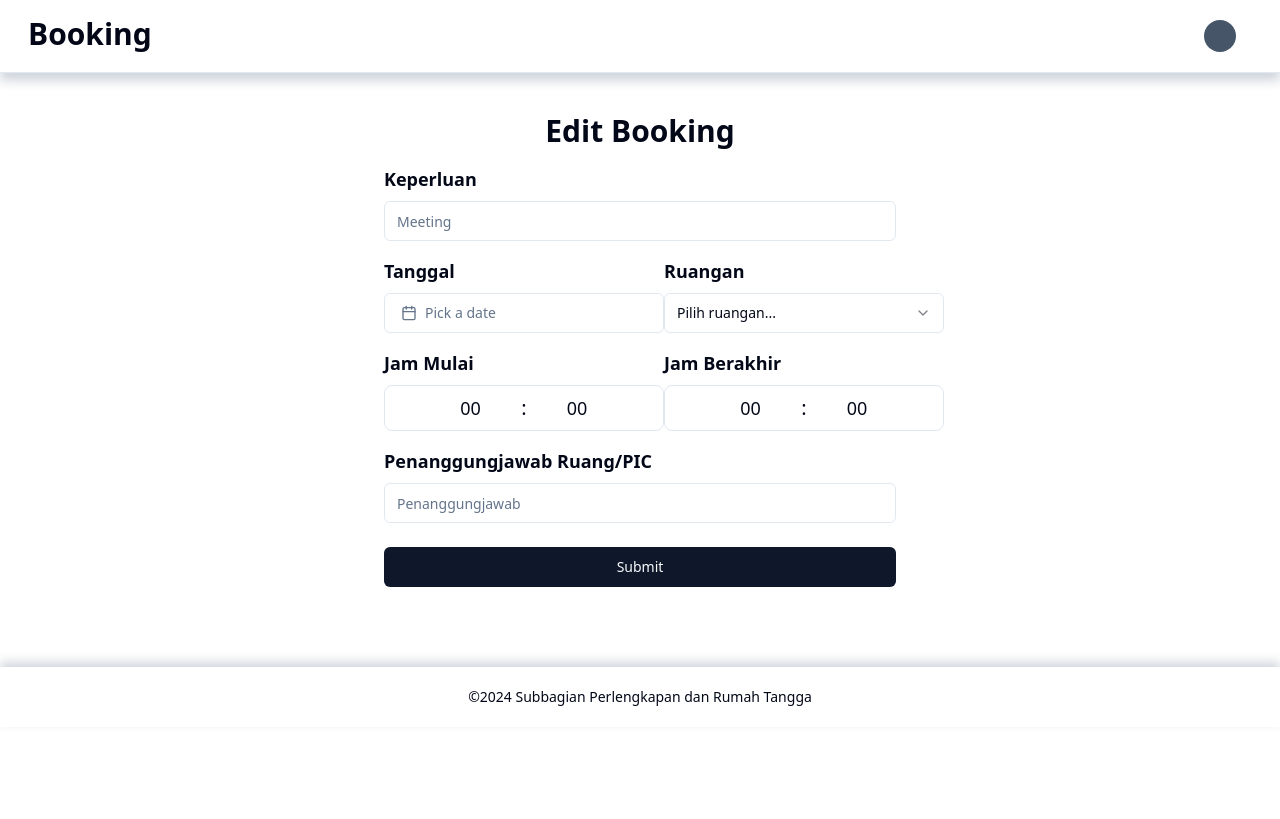
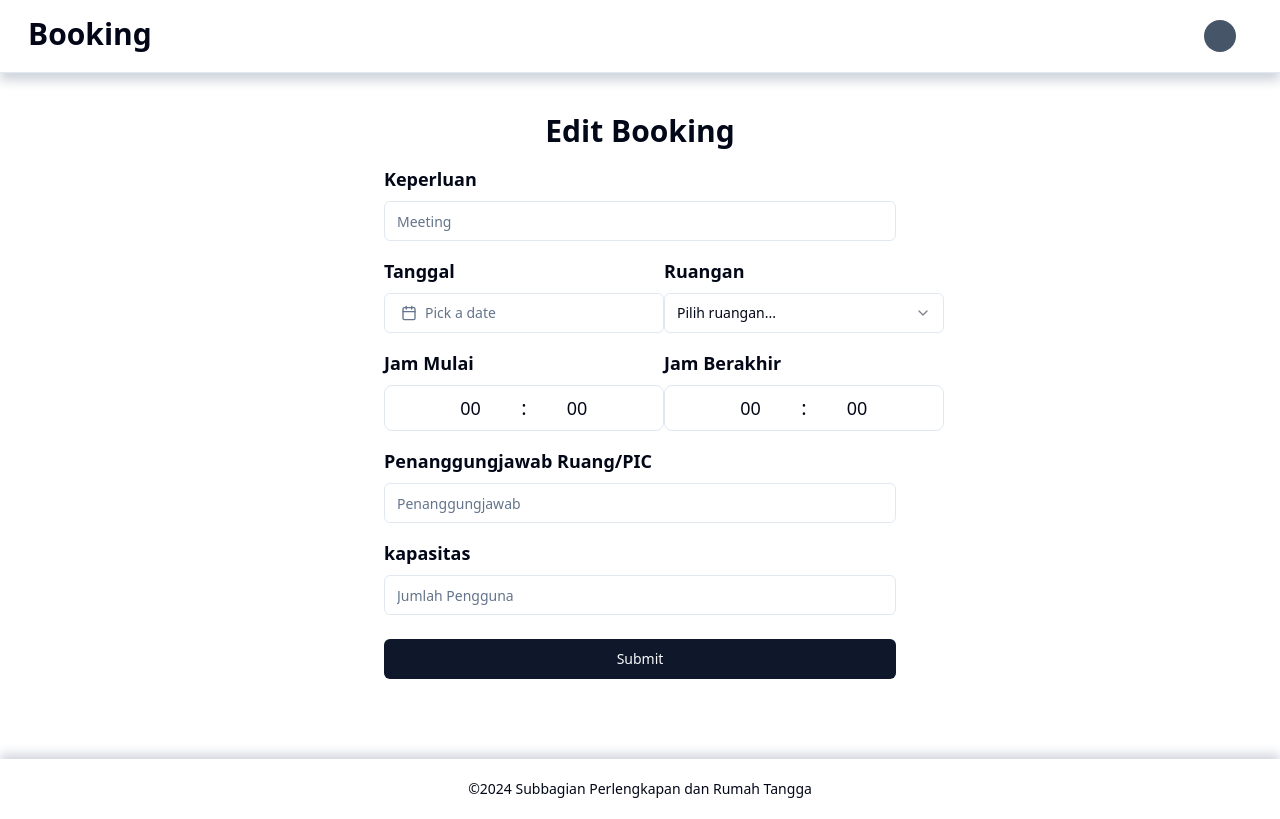
Before and after one commit to rizkitaufikanindhita/bookingruangrapatFE, a React (Vite) app: page /edit in a window 1280 px wide. Built offline with nearby package versions, Linux system fonts and the light colour scheme; no server answers.

Commit message:
add kapasitas

```diff
--- a/src/components/AddPostComp.tsx
+++ b/src/components/AddPostComp.tsx
@@ -33,6 +33,7 @@ const AddPostComp = () => {
   const [clockStart, setClockStart] = React.useState({ hours: 0, minutes: 0 })
   const [clockEnd, setClockEnd] = React.useState({ hours: 0, minutes: 0 })
   const [pic, setPic] = React.useState("")
+  const [kapasitas, setKapasitas] = React.useState("")
 
   const handleRoomChange = (e: any) => {
     setRoom(e)
@@ -72,7 +73,8 @@ const AddPostComp = () => {
     room: room,
     clockStart: clockStart,
     clockEnd: clockEnd,
-    pic: pic
+    pic: pic,
+    kapasitas: kapasitas
   }
 
   const submit = async () => {
@@ -214,6 +216,12 @@ const AddPostComp = () => {
             <Input className="w-full mt-2 focus-visible:ring-transparent" placeholder="Penanggungjawab" onChange={(e) => setPic(e.target.value)} />
           </div>
         </div>
+        <div className="px-5 md:px-96">
+          <div className="items-start mt-4 text-left">
+            <div className="text-lg font-bold">kapasitas</div>
+            <Input className="w-full mt-2 focus-visible:ring-transparent" placeholder="Jumlah Pengguna" onChange={(e) => setKapasitas(e.target.value)} />
+          </div>
+        </div>
 
         <div className="w-full mt-2 px-5 md:px-96">
           <Button className="w-full mt-4" onClick={submit}>Submit</Button>
--- a/src/components/DashboardComp.tsx
+++ b/src/components/DashboardComp.tsx
@@ -21,7 +21,8 @@ const DashboardComp = () => {
     clockStart: clockType,
     clockEnd: clockType,
     room: String,
-    pic: String
+    pic: String,
+    kapasitas: String
   }
   const [booking, setBooking] = useState<dataType[]>([])
 
@@ -145,6 +146,7 @@ const DashboardComp = () => {
                         <div>{formatTime(book.clockStart)} - {formatTime(book.clockEnd)}</div>
                         <div>{book.room}</div>
                         <div>PIC: {book.pic}</div>
+                        <div>kapasitas: {book.kapasitas}</div>
                       </div>
                     ))
                   ) : (
--- a/src/components/EditPostComp.tsx
+++ b/src/components/EditPostComp.tsx
@@ -36,6 +36,7 @@ const EditPostComp = () => {
   const [clockStart, setClockStart] = React.useState({ hours: 0, minutes: 0 });
   const [clockEnd, setClockEnd] = React.useState({ hours: 0, minutes: 0 });
   const [pic, setPic] = React.useState("")
+  const [kapasitas, setKapasitas] = React.useState("")
   const id = searchParams.get("id")
 
   const handleRoomChange = (e: any) => {
@@ -94,7 +95,8 @@ const EditPostComp = () => {
     room: room,
     clockStart: clockStart,
     clockEnd: clockEnd,
-    pic: pic
+    pic: pic,
+    kapasitas: kapasitas
   };
 
   const submit = async () => {
@@ -255,6 +257,17 @@ const EditPostComp = () => {
             />
           </div>
         </div>
+        <div className="px-5 md:px-96">
+          <div className="items-start mt-4 text-left">
+            <div className="text-lg font-bold">kapasitas</div>
+            <Input
+              className="mt-2 focus-visible:ring-transparent"
+              placeholder="Jumlah Pengguna"
+              value={pic}
+              onChange={(e) => setKapasitas(e.target.value)}
+            />
+          </div>
+        </div>
 
         <div className="w-full mt-2 px-5 md:px-96">
           <Button className="w-full mt-4" onClick={submit}>
--- a/src/components/HomepageComp.tsx
+++ b/src/components/HomepageComp.tsx
@@ -17,7 +17,8 @@ const DashboardComp = () => {
     clockStart: clockType,
     clockEnd: clockType,
     room: String,
-    pic: String
+    pic: String,
+    kapasitas: String
   }
   const [booking, setBooking] = useState<dataType[]>([])
 
@@ -101,6 +102,7 @@ const DashboardComp = () => {
                         <div>{formatTime(book.clockStart)} - {formatTime(book.clockEnd)}</div>
                         <div>{book.room}</div>
                         <div>PIC: {book.pic}</div>
+                        <div>Kapasitas: {book.kapasitas}</div>
                       </div>
                     ))
                   ) : (
```
